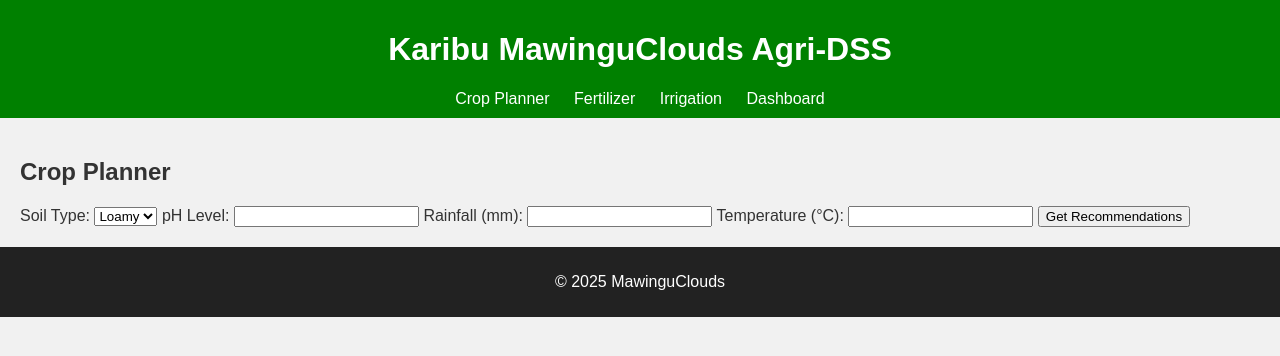
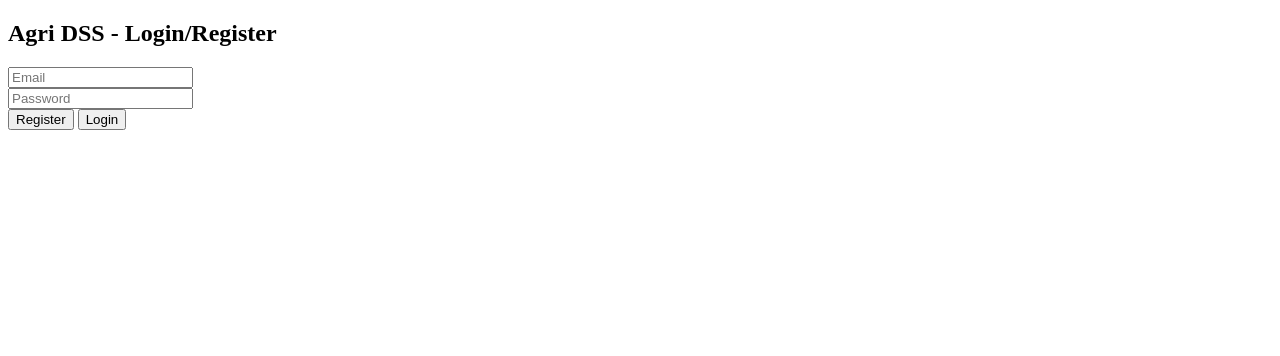
Before and after one commit to innogosha/mawinguclouds-agri-dss, a plain HTML site: page index.html in a window 1280 px wide. Drawn offline with Linux system fonts and the light colour scheme.

Commit message:
Update index.html

```diff
--- a/index.html
+++ b/index.html
@@ -1,53 +1,70 @@
 <!DOCTYPE html>
-<html lang="en">
+<html>
 <head>
-  <meta charset="UTF-8">
-  <meta name="viewport" content="width=device-width, initial-scale=1.0">
-  <title>MawinguClouds Agri-DSS</title>
-  <link rel="stylesheet" href="styles.css">
+  <title>Agri DSS Login</title>
+  <script src="https://www.gstatic.com/firebasejs/9.6.1/firebase-app-compat.js"></script>
+  <script src="https://www.gstatic.com/firebasejs/9.6.1/firebase-auth-compat.js"></script>
+  <script src="https://www.gstatic.com/firebasejs/9.6.1/firebase-firestore-compat.js"></script>
 </head>
 <body>
-  <header>
-    <h1>Karibu MawinguClouds Agri-DSS</h1>
-    <nav>
-      <a href="#crop">Crop Planner</a>
-      <a href="#fertilizer">Fertilizer</a>
-      <a href="#irrigation">Irrigation</a>
-      <a href="dashboard.html">Dashboard</a>
-    </nav>
-  </header>
+  <h2>Agri DSS - Login/Register</h2>
 
-  <main>
-    <section id="crop">
-      <h2>Crop Planner</h2>
-      <form id="cropForm">
-        <label>Soil Type:
-          <select name="soil">
-            <option value="loamy">Loamy</option>
-            <option value="clay">Clay</option>
-            <option value="sandy">Sandy</option>
-          </select>
-        </label>
-        <label>pH Level:
-          <input type="number" step="0.1" name="ph">
-        </label>
-        <label>Rainfall (mm):
-          <input type="number" name="rain">
-        </label>
-        <label>Temperature (°C):
-          <input type="number" name="temp">
-        </label>
-        <button type="submit">Get Recommendations</button>
-      </form>
-      <div id="cropResult"></div>
-    </section>
-  </main>
+  <div>
+    <input type="email" id="email" placeholder="Email"><br>
+    <input type="password" id="password" placeholder="Password"><br>
+    <button onclick="register()">Register</button>
+    <button onclick="login()">Login</button>
+  </div>
 
-  <footer>
-    <p>&copy; 2025 MawinguClouds</p>
-  </footer>
+  <p id="message"></p>
 
-  <script src="firebase-config.js"></script>
-  <script src="app.js"></script>
+  <script>
+    // Firebase config
+    const firebaseConfig = {
+      apiKey: "AIzaSyDi4kXVNOw7CTcoq9oJeTudpRwV5z6tbWc",
+      authDomain: "mawinguclouds-agri-dss.firebaseapp.com",
+      projectId: "mawinguclouds-agri-dss",
+      storageBucket: "mawinguclouds-agri-dss.firebasestorage.app",
+      messagingSenderId: "284741605570",
+      appId: "1:284741605570:web:b826d8e5b67f1354e8835b",
+      measurementId: "G-15D6YCEXNL"
+    };
+
+    firebase.initializeApp(firebaseConfig);
+    const auth = firebase.auth();
+    const db = firebase.firestore();
+
+    function register() {
+      const email = document.getElementById("email").value;
+      const password = document.getElementById("password").value;
+
+      auth.createUserWithEmailAndPassword(email, password)
+        .then((userCredential) => {
+          const user = userCredential.user;
+          db.collection("users").doc(user.uid).set({
+            email: user.email,
+            createdAt: new Date()
+          });
+          document.getElementById("message").innerText = "✅ Registered successfully!";
+        })
+        .catch((error) => {
+          document.getElementById("message").innerText = "❌ " + error.message;
+        });
+    }
+
+    function login() {
+      const email = document.getElementById("email").value;
+      const password = document.getElementById("password").value;
+
+      auth.signInWithEmailAndPassword(email, password)
+        .then(() => {
+          document.getElementById("message").innerText = "✅ Login successful!";
+          window.location.href = "dashboard.html";
+        })
+        .catch((error) => {
+          document.getElementById("message").innerText = "❌ " + error.message;
+        });
+    }
+  </script>
 </body>
 </html>
```
